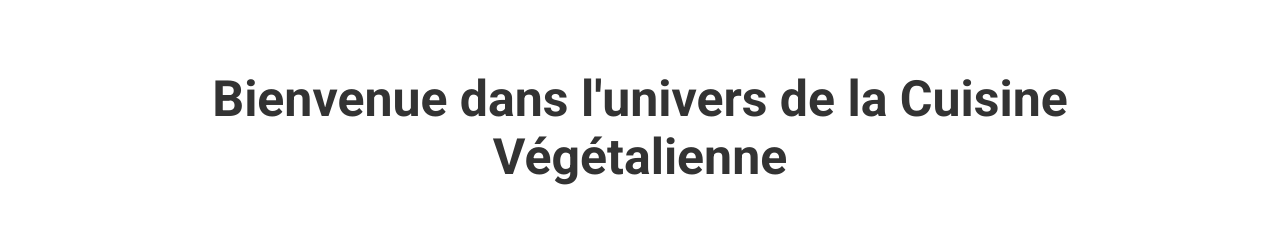
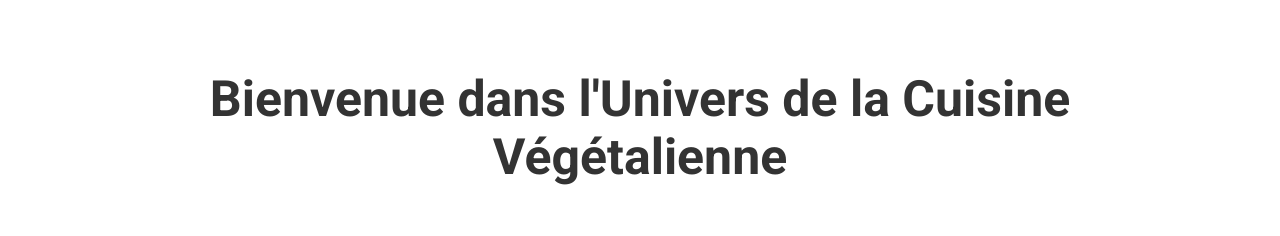
Before and after one commit to Sabrina-Soul/cuisine-vegetalienne, a plain HTML site: page index.html in a window 1280 px wide. Shown: the part 830-1066 px from the top of the page. Drawn offline with nearby package versions, Linux system fonts and the light colour scheme.

Commit message:
Update index.html

```diff
--- a/index.html
+++ b/index.html
@@ -43,7 +43,7 @@
             </section>
 
             <section class="welcome">
-                <h2>Bienvenue dans l'univers de la Cuisine Végétalienne</h2>
+                <h2>Bienvenue dans l'Univers de la Cuisine Végétalienne</h2>
                 <div class="cards">
                     <div class="card">
                         <img src="assets/img/pexels-pixabay-236830.jpg" alt="Entrées végétaliennes colorées" class="card-img" />
```
